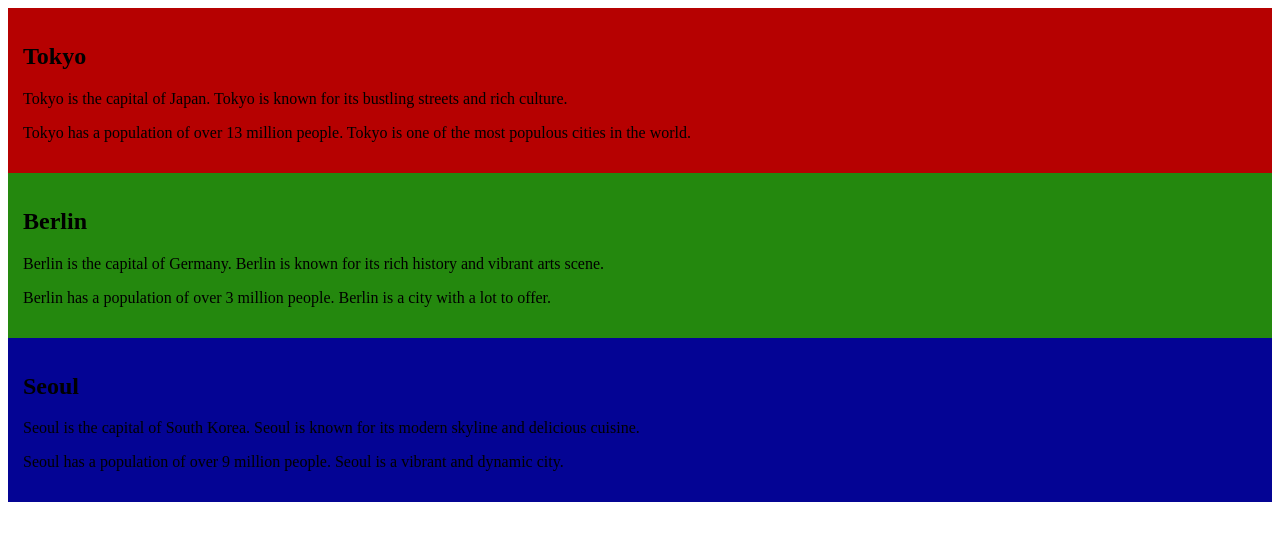
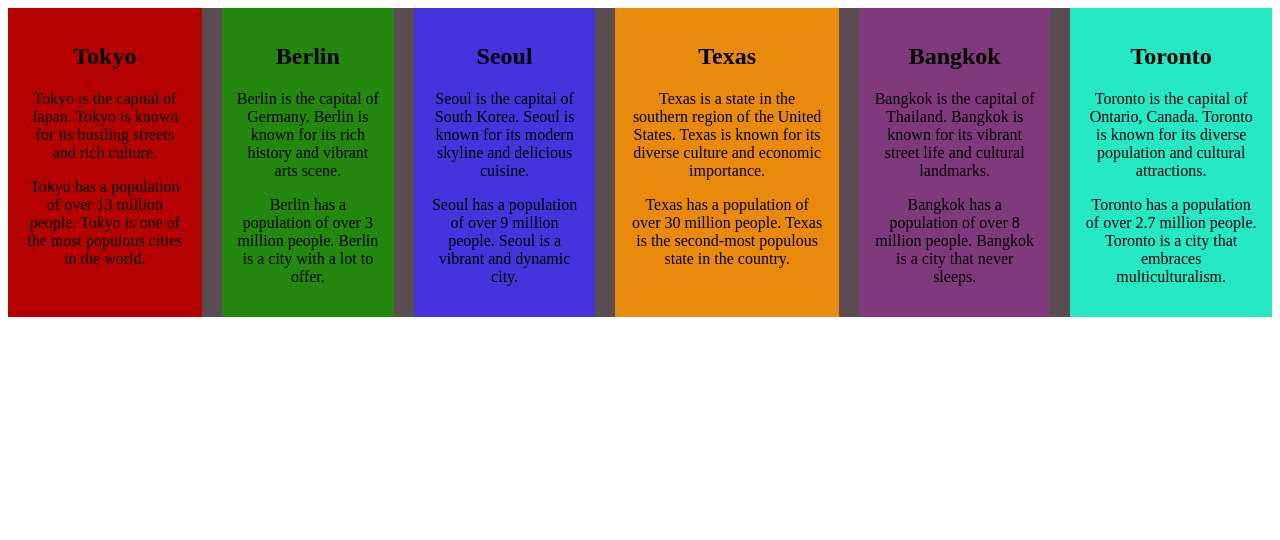
Before and after one commit to lipheng233146-888/lipheng233146-888.github.io, a plain HTML site: page Week3/div.html in a window 1280 px wide. Drawn offline with Linux system fonts and the light colour scheme.

Commit message:
feat: added div class .container in div.html

```diff
--- a/Week3/div.html
+++ b/Week3/div.html
@@ -8,10 +8,12 @@
 </head>
 
 <body>
+    <div class="container">
         <div class="tokyo spacing">
             <h2>Tokyo</h2>
             <p>Tokyo is the capital of Japan. Tokyo is known for its bustling streets and rich culture.</p>
-        <p>Tokyo has a population of over 13 million people. Tokyo is one of the most populous cities in the world.</p>
+            <p>Tokyo has a population of over 13 million people. Tokyo is one of the most populous cities in the world.
+            </p>
         </div>
 
         <div class="berlin spacing">
@@ -25,8 +27,36 @@
             <p>Seoul is the capital of South Korea. Seoul is known for its modern skyline and delicious cuisine.</p>
             <p>Seoul has a population of over 9 million people. Seoul is a vibrant and dynamic city.</p>
         </div>
+
+        <div class="texas spacing">
+            <h2>Texas</h2>
+            <p>Texas is a state in the southern region of the United States. Texas is known for its diverse culture and
+                economic importance.</p>
+            <p>Texas has a population of over 30 million people. Texas is the second-most populous state in the country.
+            </p>
+        </div>
+
+        <div class="bangkok spacing">
+            <h2>Bangkok</h2>
+            <p>Bangkok is the capital of Thailand. Bangkok is known for its vibrant street life and cultural landmarks.
+            </p>
+            <p>Bangkok has a population of over 8 million people. Bangkok is a city that never sleeps.</p>
+        </div>
+
+        <div class="toronto spacing">
+            <h2>Toronto</h2>
+            <p>Toronto is the capital of Ontario, Canada. Toronto is known for its diverse population and cultural
+                attractions.</p>
+            <p>Toronto has a population of over 2.7 million people. Toronto is a city that embraces multiculturalism.
+            </p>
+        </div>
+    </div>
 </body>
 <style>
+    body {
+        text-align: center;
+    }
+
     .tokyo {
         background-color: rgb(182, 1, 1);
         color: rgb(0, 0, 0);
@@ -38,13 +68,36 @@
     }
 
     .seoul {
-        background-color: rgb(4, 4, 148);
+        background-color: rgb(71, 51, 222);
+        color: rgb(0, 0, 0);
+    }
+
+    .texas {
+        background-color: rgb(234, 138, 13);
+        color: rgb(0, 0, 0);
+    }
+
+    .bangkok {
+        background-color: rgb(129, 57, 125);
+        color: rgb(0, 0, 0);
+    }
+
+    .toronto {
+        background-color: rgb(37, 233, 197);
         color: rgb(0, 0, 0);
     }
 
     .spacing {
         padding: 15px;
     }
+
+    .container {
+        display: flex;
+        background: rgb(91, 76, 82);
+        gap: 20px;
+        justify-content: center;
+
+    }
 </style>
 
 </html>
```
Lines whose indentation alone changed are shown as unchanged.
